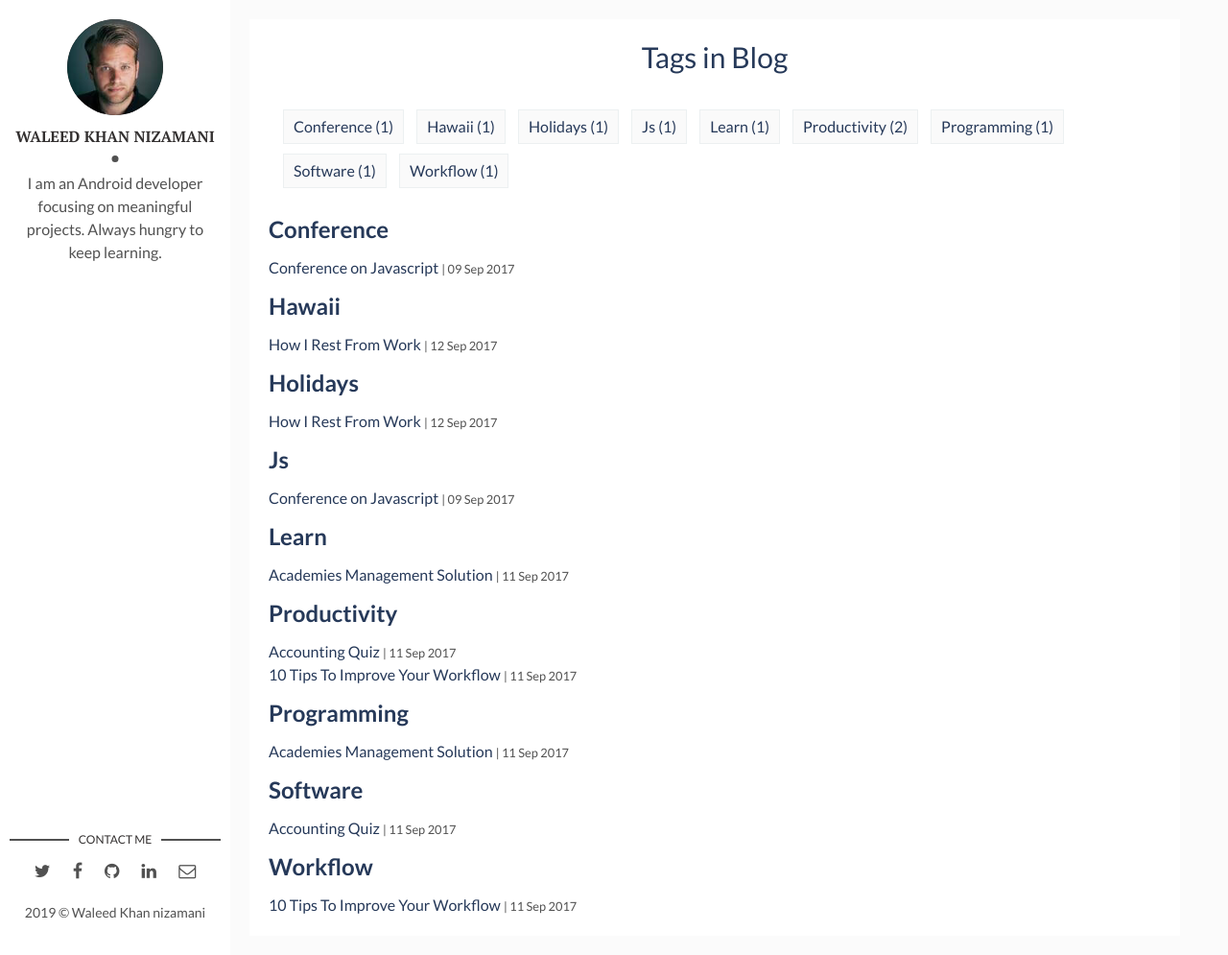
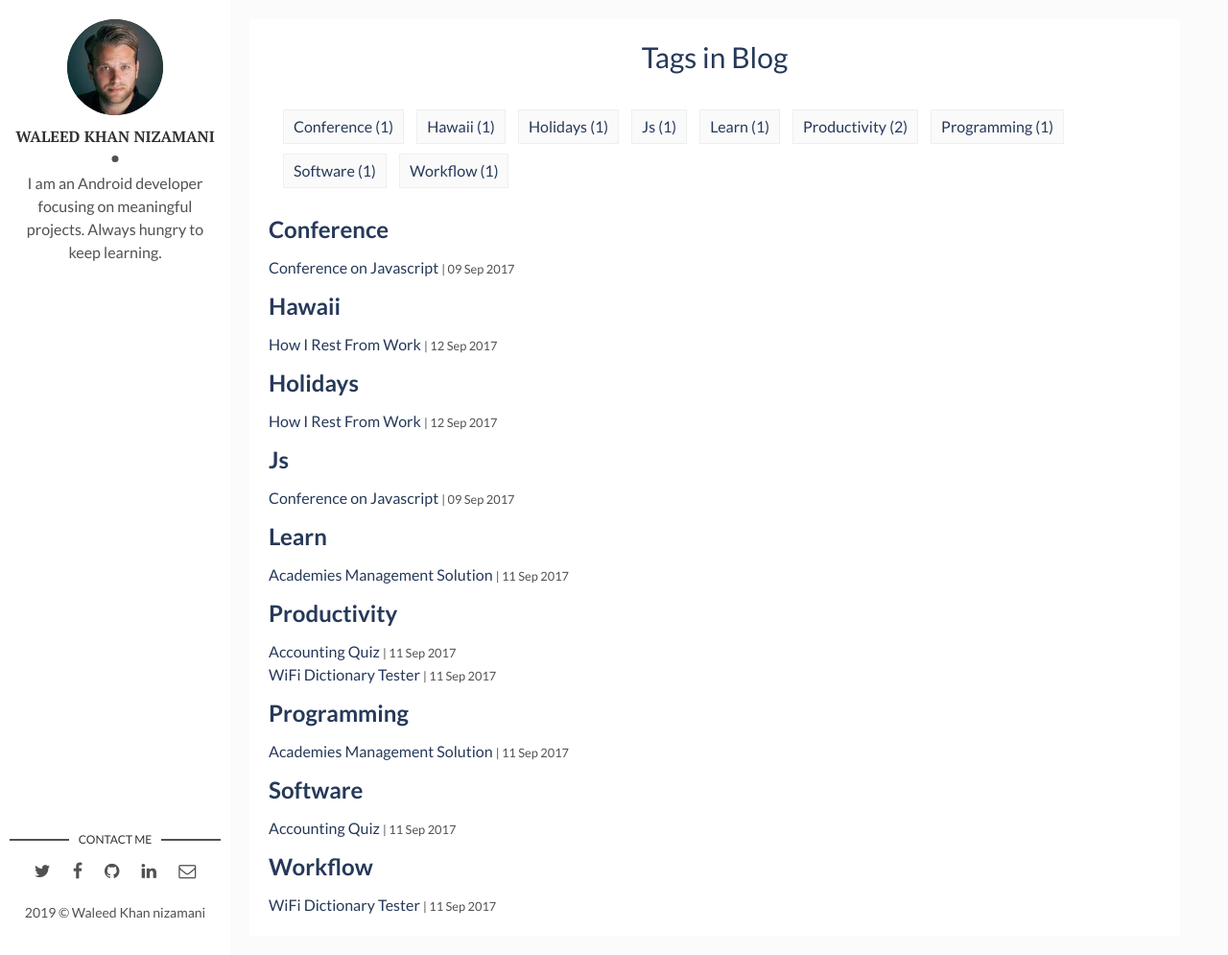
Before and after one commit to K-Rafiki/K-Rafiki, a Jekyll site: the page built from tags.html, in a window 1280 px wide and 995 px high. Shown: the whole window at 96% size. Built offline with Jekyll 4.4.1, drawn with Linux system fonts in a browser that asks for light colours.

Commit message:
Update 2017-09-12-10-tips-to-improve-your-workflow.markdown

```diff
--- a/_posts/2017-09-12-10-tips-to-improve-your-workflow.markdown
+++ b/_posts/2017-09-12-10-tips-to-improve-your-workflow.markdown
@@ -1,9 +1,9 @@
 ---
 layout: post
-title: 10 Tips To Improve Your Workflow
+title: WiFi Dictionary Tester
 date: 2017-09-12 00:00:00 +0300
 description: You’ll find this post in your `_posts` directory. Go ahead and edit it and re-build the site to see your changes. # Add post description (optional)
-img: workflow.jpg # Add image post (optional)
+img: carcki.jpg # Add image post (optional)
 fig-caption: # Add figcaption (optional)
 tags: [Productivity, Workflow] # add tag
 ---
```
